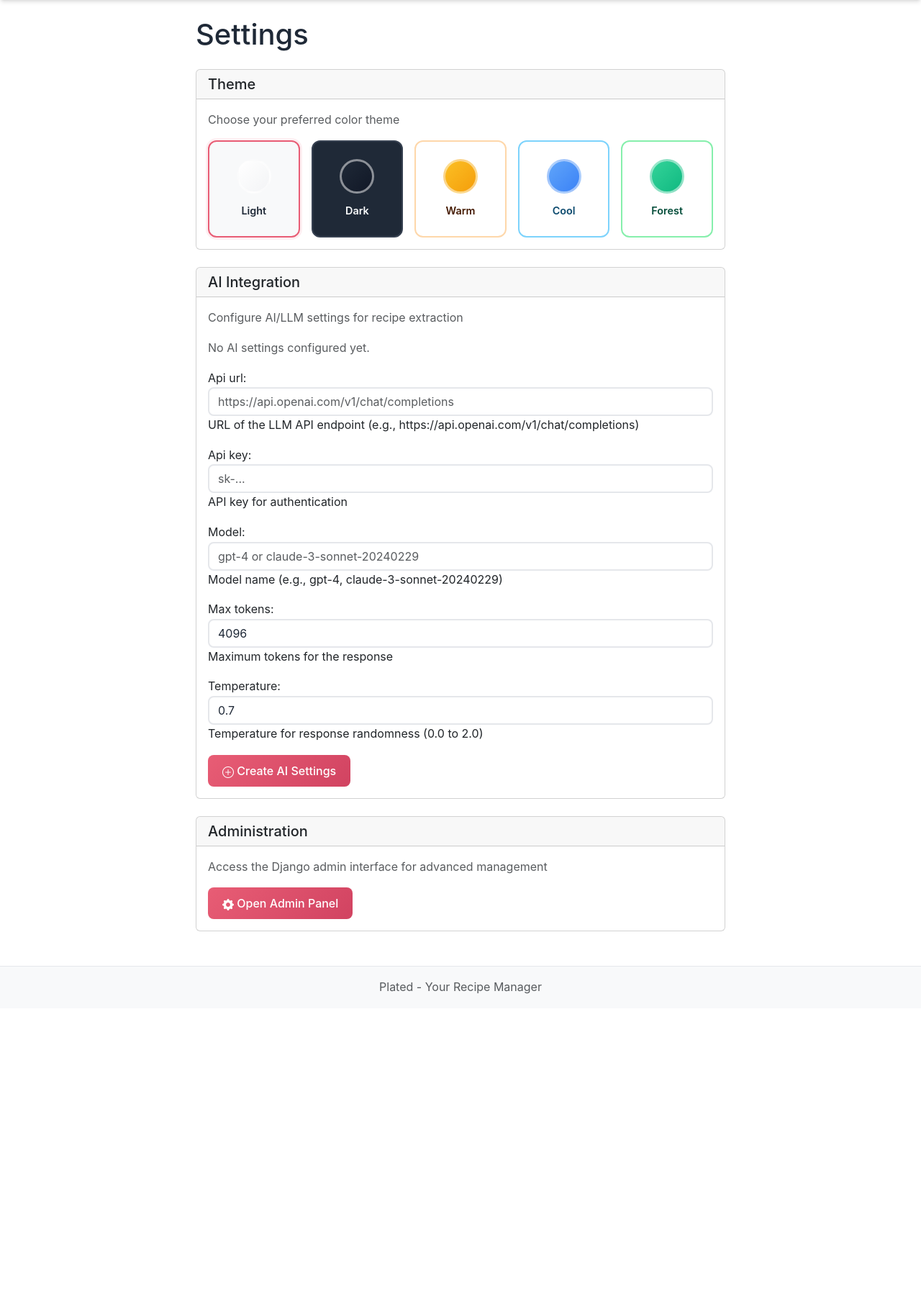
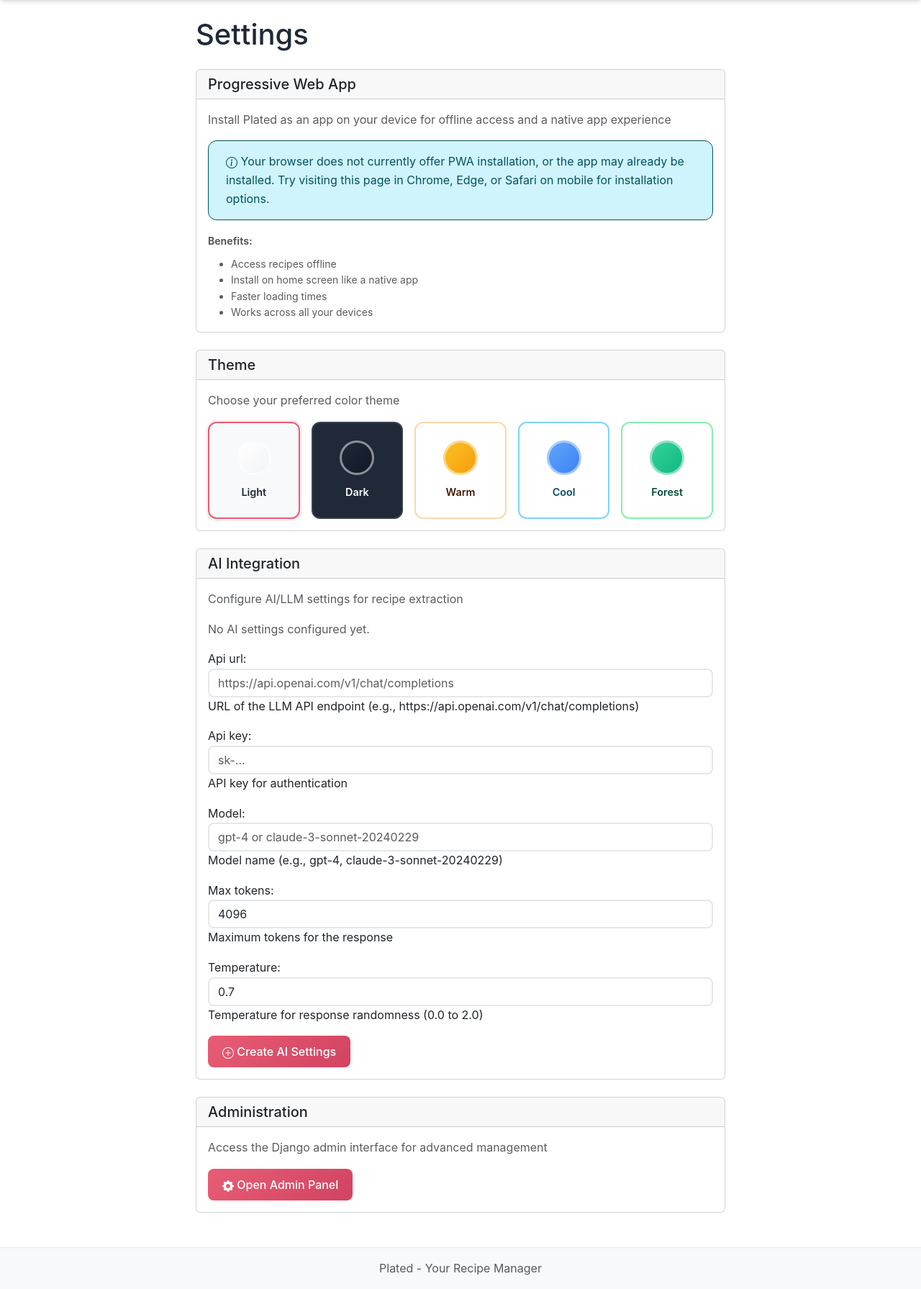
Before and after one commit to AdrianVollmer/Plated, a Django app: page /settings/ in a window 1280 px wide. Shown: the part 88-1879 px from the top of the page at 72% size. Before the commit the page ends 1469 px from the top, so only its background shows below. Run offline with Django 5.2, Linux system fonts and the light colour scheme; data that the repository does not hold is empty; some libraries are stand-ins or nearby versions.

Commit message:
Add PWA support

```diff
--- a/src/recipes/urls.py
+++ b/src/recipes/urls.py
@@ -61,4 +61,7 @@ urlpatterns = [
     path("settings/", views.settings_view, name="settings"),
     # AI Integration
     path("ai/extract/", views.ai_extract_recipe, name="ai_extract_recipe"),
+    # PWA
+    path("manifest.json", views.manifest_view, name="manifest"),
+    path("service-worker.js", views.service_worker_view, name="service_worker"),
 ]
--- a/src/recipes/views.py
+++ b/src/recipes/views.py
@@ -1043,3 +1043,88 @@ IMPORTANT: Return ONLY valid JSON, no additional text or markdown formatting.
         form = AIRecipeExtractionForm()
 
     return render(request, "recipes/ai_extract.html", {"form": form})
+
+
+# PWA Views
+
+
+def manifest_view(request: HttpRequest) -> JsonResponse:
+    """Serve the PWA manifest with proper content type."""
+    from django.templatetags.static import static
+
+    manifest = {
+        "name": "Plated - Recipe Manager",
+        "short_name": "Plated",
+        "description": "Your personal recipe manager for organizing, creating, and sharing recipes",
+        "start_url": "/",
+        "display": "standalone",
+        "background_color": "#ffffff",
+        "theme_color": "#0d6efd",
+        "orientation": "portrait-primary",
+        "icons": [
+            {
+                "src": request.build_absolute_uri(static("icons/icon-72x72.png")),
+                "sizes": "72x72",
+                "type": "image/png",
+                "purpose": "any maskable",
+            },
+            {
+                "src": request.build_absolute_uri(static("icons/icon-96x96.png")),
+                "sizes": "96x96",
+                "type": "image/png",
+                "purpose": "any maskable",
+            },
+            {
+                "src": request.build_absolute_uri(static("icons/icon-128x128.png")),
+                "sizes": "128x128",
+                "type": "image/png",
+                "purpose": "any maskable",
+            },
+            {
+                "src": request.build_absolute_uri(static("icons/icon-144x144.png")),
+                "sizes": "144x144",
+                "type": "image/png",
+                "purpose": "any maskable",
+            },
+            {
+                "src": request.build_absolute_uri(static("icons/icon-152x152.png")),
+                "sizes": "152x152",
+                "type": "image/png",
+                "purpose": "any maskable",
+            },
+            {
+                "src": request.build_absolute_uri(static("icons/icon-192x192.png")),
+                "sizes": "192x192",
+                "type": "image/png",
+                "purpose": "any maskable",
+            },
+            {
+                "src": request.build_absolute_uri(static("icons/icon-384x384.png")),
+                "sizes": "384x384",
+                "type": "image/png",
+                "purpose": "any maskable",
+            },
+            {
+                "src": request.build_absolute_uri(static("icons/icon-512x512.png")),
+                "sizes": "512x512",
+                "type": "image/png",
+                "purpose": "any maskable",
+            },
+        ],
+    }
+    return JsonResponse(manifest, content_type="application/manifest+json")
+
+
+def service_worker_view(request: HttpRequest) -> HttpResponse:
+    """Serve the service worker from the static directory."""
+    from django.conf import settings
+
+    service_worker_path = Path(settings.BASE_DIR) / "static" / "service-worker.js"
+
+    try:
+        with open(service_worker_path, encoding="utf-8") as f:
+            content = f.read()
+        return HttpResponse(content, content_type="application/javascript")
+    except FileNotFoundError:
+        logger.error(f"Service worker not found at {service_worker_path}")
+        return HttpResponse("Service worker not found", status=404)
--- /dev/null
+++ b/src/static/pwa-install.js
@@ -0,0 +1,150 @@
+// PWA Installation and Service Worker Registration
+
+let deferredPrompt;
+let installButton;
+
+// Register service worker
+if ('serviceWorker' in navigator) {
+  window.addEventListener('load', () => {
+    navigator.serviceWorker.register('/service-worker.js')
+      .then((registration) => {
+        console.log('ServiceWorker registration successful:', registration.scope);
+      })
+      .catch((error) => {
+        console.log('ServiceWorker registration failed:', error);
+      });
+  });
+}
+
+// Listen for the beforeinstallprompt event
+window.addEventListener('beforeinstallprompt', (e) => {
+  // Prevent the mini-infobar from appearing on mobile
+  e.preventDefault();
+  // Stash the event so it can be triggered later
+  deferredPrompt = e;
+  // Update UI to show install button
+  showInstallPromotion();
+});
+
+// Show install promotion
+function showInstallPromotion() {
+  installButton = document.getElementById('pwa-install-button');
+  if (installButton) {
+    installButton.style.display = 'block';
+    installButton.classList.remove('d-none');
+  }
+}
+
+// Handle install button click
+function installPWA() {
+  if (!deferredPrompt) {
+    return;
+  }
+
+  // Show the install prompt
+  deferredPrompt.prompt();
+
+  // Wait for the user to respond to the prompt
+  deferredPrompt.userChoice.then((choiceResult) => {
+    if (choiceResult.outcome === 'accepted') {
+      console.log('User accepted the install prompt');
+    } else {
+      console.log('User dismissed the install prompt');
+    }
+    deferredPrompt = null;
+  });
+}
+
+// Listen for the app installed event
+window.addEventListener('appinstalled', () => {
+  console.log('PWA was installed');
+  // Hide the install button
+  installButton = document.getElementById('pwa-install-button');
+  if (installButton) {
+    installButton.style.display = 'none';
+    installButton.classList.add('d-none');
+  }
+  // Show success message
+  const installedMessage = document.getElementById('pwa-installed-message');
+  if (installedMessage) {
+    installedMessage.classList.remove('d-none');
+  }
+});
+
+// Check if app is already installed
+function checkIfInstalled() {
+  if (window.matchMedia('(display-mode: standalone)').matches ||
+      window.navigator.standalone === true) {
+    // App is installed
+    const installedMessage = document.getElementById('pwa-installed-message');
+    if (installedMessage) {
+      installedMessage.classList.remove('d-none');
+    }
+    const installButton = document.getElementById('pwa-install-button');
+    if (installButton) {
+      installButton.style.display = 'none';
+      installButton.classList.add('d-none');
+    }
+    return true;
+  }
+  return false;
+}
+
+// Show info message explaining why install isn't available
+function showPWAInfo() {
+  const infoMessage = document.getElementById('pwa-info-message');
+  if (!infoMessage) return;
+
+  // Check if already installed
+  if (checkIfInstalled()) {
+    return;
+  }
+
+  // Determine the reason why install isn't available
+  let message = '';
+
+  if (!('serviceWorker' in navigator)) {
+    message = 'Your browser does not support Progressive Web Apps.';
+  } else if (window.location.protocol !== 'https:' && window.location.hostname !== 'localhost') {
+    message = 'PWA installation requires HTTPS. The app must be served over a secure connection.';
+  } else if (!deferredPrompt) {
+    message = 'Your browser does not currently offer PWA installation, or the app may already be installed. ' +
+              'Try visiting this page in Chrome, Edge, or Safari on mobile for installation options.';
+  }
+
+  if (message) {
+    const infoText = document.getElementById('pwa-info-text');
+    if (infoText) {
+      infoText.textContent = message;
+    }
+    infoMessage.classList.remove('d-none');
+  }
+}
+
+// Wait for beforeinstallprompt or show info message after timeout
+let installPromptReceived = false;
+
+window.addEventListener('beforeinstallprompt', (e) => {
+  installPromptReceived = true;
+});
+
+// Check installation status when DOM is loaded
+if (document.readyState === 'loading') {
+  document.addEventListener('DOMContentLoaded', () => {
+    checkIfInstalled();
+    // Wait 2 seconds for the beforeinstallprompt event
+    setTimeout(() => {
+      if (!installPromptReceived && !checkIfInstalled()) {
+        showPWAInfo();
+      }
+    }, 2000);
+  });
+} else {
+  checkIfInstalled();
+  // Wait 2 seconds for the beforeinstallprompt event
+  setTimeout(() => {
+    if (!installPromptReceived && !checkIfInstalled()) {
+      showPWAInfo();
+    }
+  }, 2000);
+}
--- a/src/templates/base.html
+++ b/src/templates/base.html
@@ -3,10 +3,15 @@
 <head>
     <meta charset="UTF-8">
     <meta name="viewport" content="width=device-width, initial-scale=1.0">
+    <meta name="theme-color" content="#0d6efd">
+    <meta name="description" content="Your personal recipe manager for organizing, creating, and sharing recipes">
     <title>{% block title %}Plated - Recipe Manager{% endblock %}</title>
+    {% load static %}
+    <link rel="manifest" href="{% url 'manifest' %}">
+    <link rel="icon" type="image/png" sizes="192x192" href="{% static 'icons/icon-192x192.png' %}">
+    <link rel="apple-touch-icon" href="{% static 'icons/icon-192x192.png' %}">
     <link href="https://cdn.jsdelivr.net/npm/bootstrap@5.3.2/dist/css/bootstrap.min.css" rel="stylesheet">
     <link href="https://cdn.jsdelivr.net/npm/bootstrap-icons@1.11.1/font/bootstrap-icons.css" rel="stylesheet">
-    {% load static %}
     <link href="{% static 'styles.css' %}" rel="stylesheet">
     {% block extra_css %}{% endblock %}
     <script>
@@ -76,6 +81,7 @@
 
     <script src="https://cdn.jsdelivr.net/npm/bootstrap@5.3.2/dist/js/bootstrap.bundle.min.js"></script>
     <script src="{% static 'theme-switcher.js' %}"></script>
+    <script src="{% static 'pwa-install.js' %}"></script>
     {% block extra_js %}{% endblock %}
 </body>
 </html>
--- a/src/templates/recipes/settings.html
+++ b/src/templates/recipes/settings.html
@@ -6,6 +6,36 @@
 <div class="row">
     <div class="col-md-8 offset-md-2">
         <h1 class="mb-4">Settings</h1>
+
+        <!-- PWA Installation Section -->
+        <div class="card mb-4">
+            <div class="card-header">
+                <h5 class="mb-0">Progressive Web App</h5>
+            </div>
+            <div class="card-body">
+                <p class="text-muted mb-3">Install Plated as an app on your device for offline access and a native app experience</p>
+                <div id="pwa-installed-message" class="alert alert-success d-none" role="alert">
+                    <i class="bi bi-check-circle-fill"></i> Plated is installed as a PWA and can work offline!
+                </div>
+                <div id="pwa-info-message" class="alert alert-info d-none" role="alert">
+                    <i class="bi bi-info-circle"></i> <span id="pwa-info-text"></span>
+                </div>
+                <button id="pwa-install-button" class="btn btn-primary d-none" onclick="installPWA()">
+                    <i class="bi bi-download"></i> Install Plated App
+                </button>
+                <div class="mt-3">
+                    <small class="text-muted">
+                        <strong>Benefits:</strong>
+                        <ul class="mb-0 mt-2">
+                            <li>Access recipes offline</li>
+                            <li>Install on home screen like a native app</li>
+                            <li>Faster loading times</li>
+                            <li>Works across all your devices</li>
+                        </ul>
+                    </small>
+                </div>
+            </div>
+        </div>
 
         <!-- Theme Selection Section -->
         <div class="card mb-4">
```
Also changed, not shown: src/static/service-worker.js (added, +90 -0 lines), src/static/icons/icon-128x128.png (added), src/static/icons/icon-144x144.png (added), src/static/icons/icon-152x152.png (added), src/static/icons/icon-192x192.png (added), src/static/icons/icon-384x384.png (added), src/static/icons/icon-512x512.png (added), src/static/icons/icon-72x72.png (added), src/static/icons/icon-96x96.png (added), src/static/manifest.json (added).
